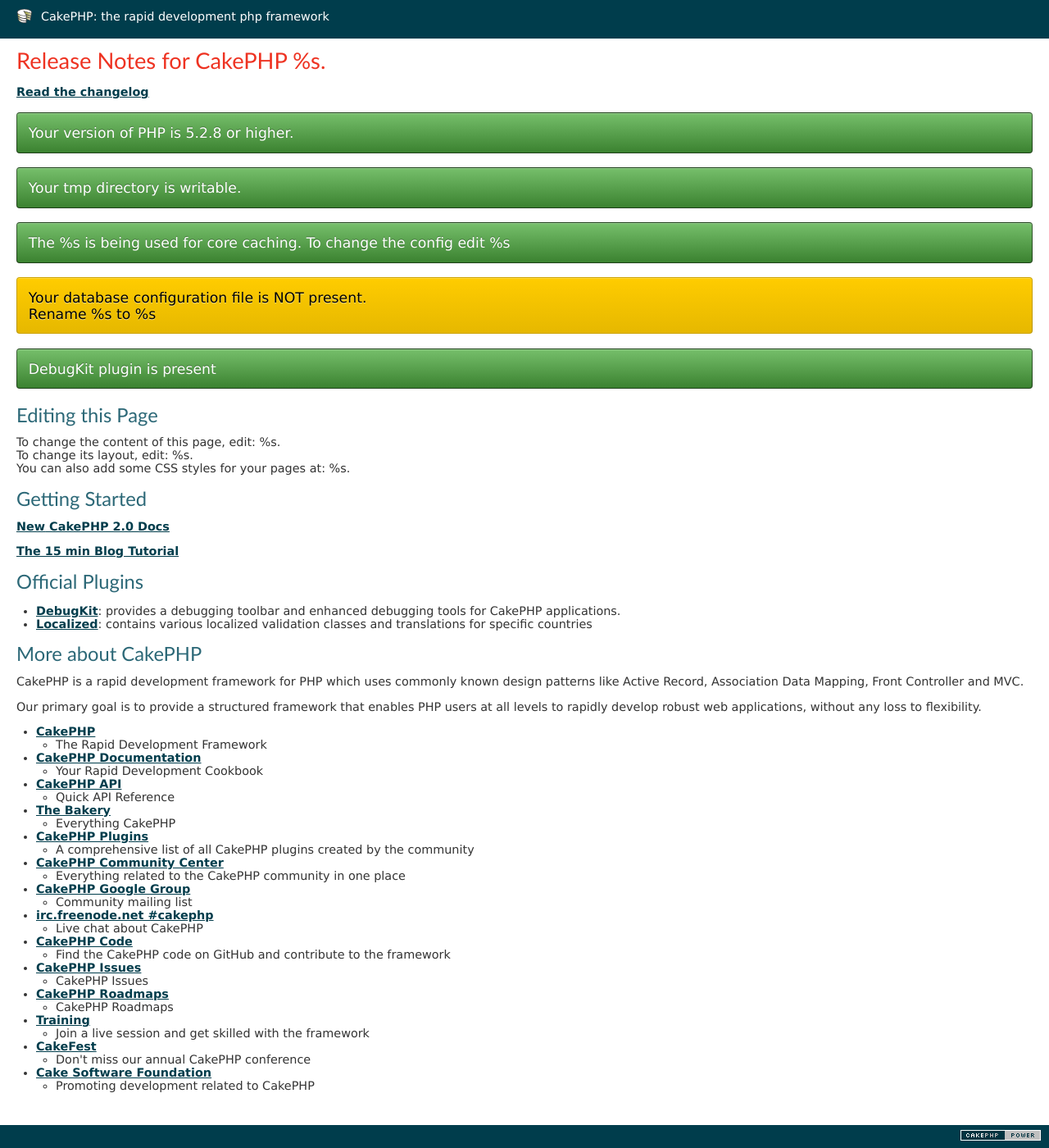
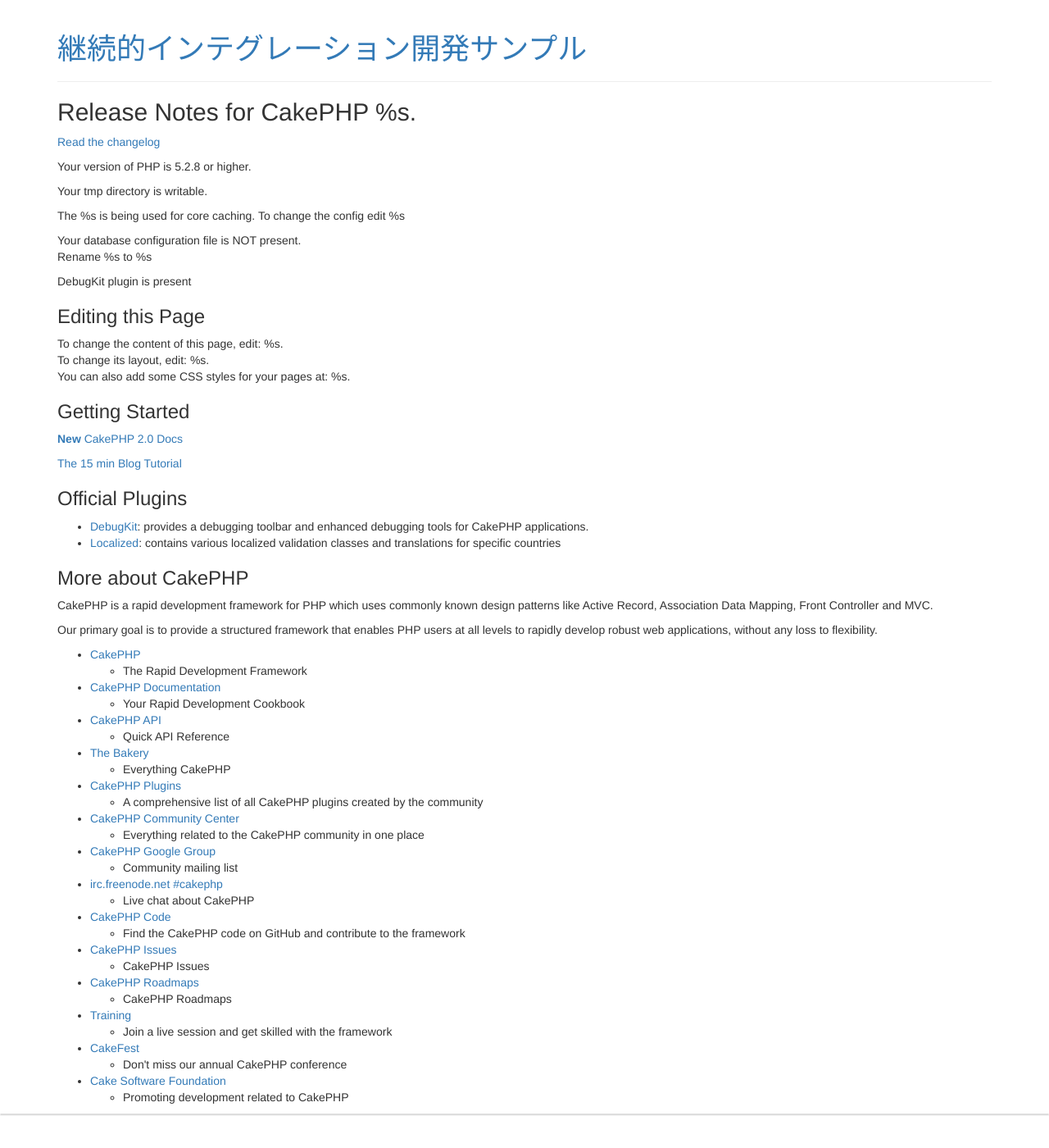
Before and after one commit to masu77/blogapp, a CakePHP app: template app/View/Pages/home.ctp in a window 1280 px wide. Shown: the whole page at 82% size. After the commit the page ends 1360 px from the top, so only its background shows below. Run offline with PHP 8.4 and a stand-in for CakePHP, Linux system fonts and the light colour scheme; the template is opened without the code that fills it, so the values that code supplies are empty; some libraries are stand-ins or nearby versions.

Commit message:
ビューを追加

```diff
--- a/app/Controller/PostsController.php
+++ b/app/Controller/PostsController.php
@@ -7,6 +7,11 @@
 class PostsController extends AppController {
 
 	public $components = ['Paginator', 'RequestHandler', 'Session'];
+
+	public $helpers = [
+		'Html' => ['className' => 'BoostCake.BoostCakeHtml'],
+		'Form' => ['className' => 'BoostCake.BoostCakeForm'],
+	];
 
 	public function index() {
 		$this->set('posts', $this->Paginator->paginate());
--- a/app/View/Layouts/default.ctp
+++ b/app/View/Layouts/default.ctp
@@ -1,50 +1,31 @@
-<?php
-/**
- * @link          http://cakephp.org CakePHP(tm) Project
- * @package       app.View.Layouts
- * @since         CakePHP(tm) v 0.10.0.1076
- */
-
-$cakeDescription = __d('cake_dev', 'CakePHP: the rapid development php framework');
-?>
 <!DOCTYPE html>
 <html>
 <head>
-	<?php echo $this->Html->charset(); ?>
-	<title>
-		<?php echo $cakeDescription ?>:
-		<?php echo $this->fetch('title'); ?>
-	</title>
+	<?= $this->Html->charset() ?>
+	<meta http-equiv="X-UA-Compatible" content="IE=edge,chtome=1">
+	<title>継続的インテグレーション開発サンプル：<?= $title_for_layout ?></title>
+	<link rel="stylesheet" href="//netdna.bootstrapcdn.com/bootstrap/3.1.1/css/bootstrap.min.css">
 	<?php
-		echo $this->Html->meta('icon');
-
-		echo $this->Html->css('cake.generic');
-
 		echo $this->fetch('meta');
 		echo $this->fetch('css');
 		echo $this->fetch('script');
 	?>
 </head>
 <body>
-	<div id="container">
-		<div id="header">
-			<h1><?php echo $this->Html->link($cakeDescription, 'http://cakephp.org'); ?></h1>
-		</div>
-		<div id="content">
-
-			<?php echo $this->Session->flash(); ?>
-
-			<?php echo $this->fetch('content'); ?>
-		</div>
-		<div id="footer">
-			<?php echo $this->Html->link(
-					$this->Html->image('cake.power.gif', array('alt' => $cakeDescription, 'border' => '0')),
-					'http://www.cakephp.org/',
-					array('target' => '_blank', 'escape' => false)
-				);
-			?>
-		</div>
+	<div class="container">
+		<header class="page-header">
+			<h1><?= $this->Html->link('継続的インテグレーション開発サンプル', ['action' => 'index']) ?></h1>
+		</header>
+		<article>
+			<header>
+				<?= $this->Session->flash() ?>
+			</header>
+			<?= $this->fetch('content') ?>
+		</article>
+		<footer></footer>
 	</div>
-	<?php echo $this->element('sql_dump'); ?>
+	<div class="panel panel-default">
+		<?= $this->element('sql_dump') ?>
+	</div>
 </body>
 </html>
```
Also changed, not shown: app/View/Posts/add.ctp (added, +13 -0 lines), app/View/Posts/index.ctp (added, +28 -0 lines).
